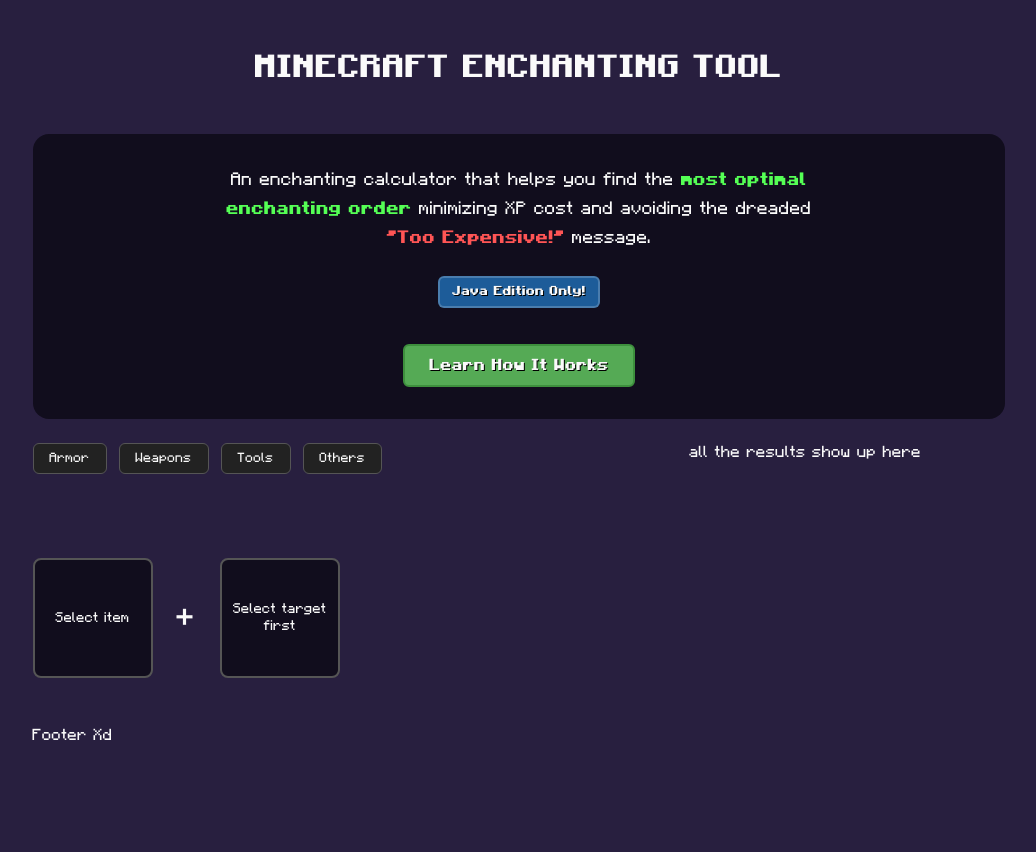
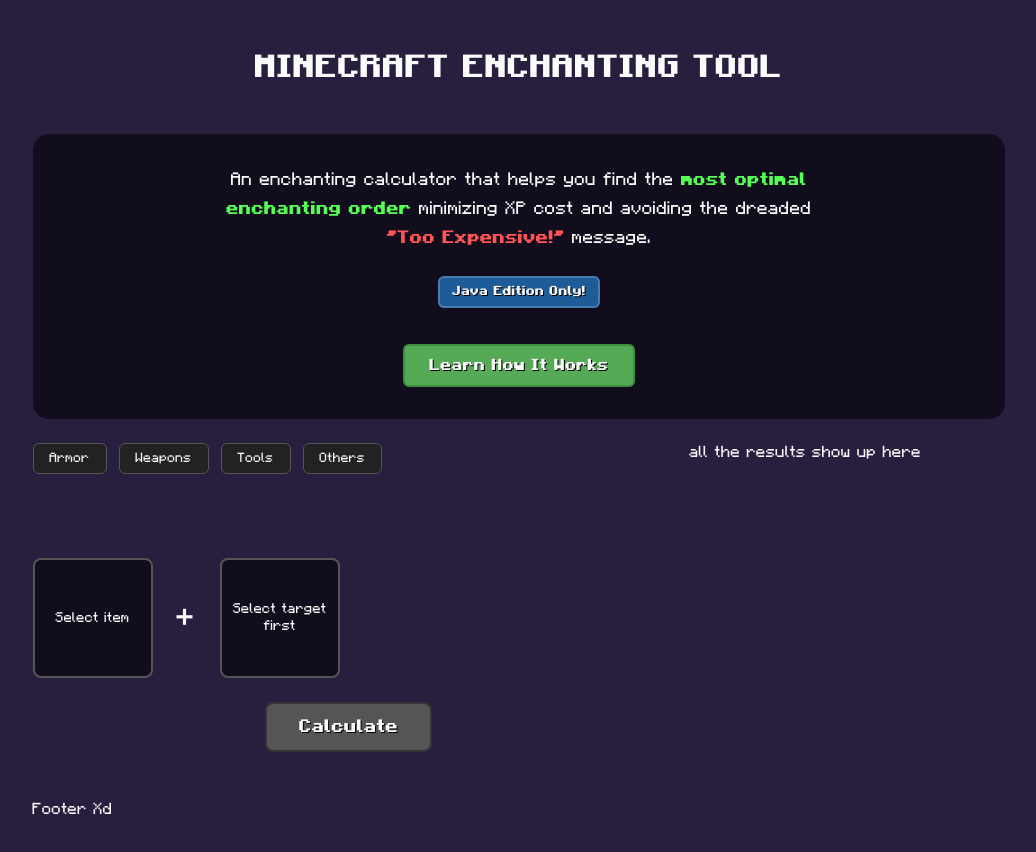
Before and after one commit to lamba44/enchantmentoptimization, a React (Vite) app: page / in a window 1280 px wide. Shown: the top 852 px of the page, without its empty margins (121-1157 px from the left). Before the commit the page ends 800 px from the top, so only its background shows below. Built offline with nearby package versions, Linux system fonts and the light colour scheme.

Commit message:
update: Logic fixed, Enchantment data completed

```diff
--- a/index.html
+++ b/index.html
@@ -3,6 +3,10 @@
     <head>
         <meta charset="UTF-8" />
         <meta name="viewport" content="width=device-width, initial-scale=1.0" />
+        <meta
+            name="description"
+            content="Calculate the optimal Minecraft enchanting order using anvils to minimize XP cost and avoid the 'Too Expensive!' limit. Your ultimate enchanting calculator tool."
+        />
         <link
             rel="icon"
             type="image/x-icon"
--- a/src/Pages/App/App.css
+++ b/src/Pages/App/App.css
@@ -1,4 +1,3 @@
-/* App.css */
 .appheader {
     margin: 48px 0;
     text-align: center;
@@ -268,7 +267,7 @@
     font-size: 12px;
     font-weight: 700;
 }
-/* Level selector with buttons instead of dropdown */
+
 .level-selector {
     display: flex;
     flex-wrap: wrap;
@@ -296,7 +295,7 @@
     border-color: #449944;
     transform: scale(1.1);
 }
-/* Books editor */
+
 .sac-books-editor {
     margin-top: 16px;
 }
@@ -309,12 +308,59 @@
 .books-title {
     font-style: italic;
 }
-/* Grid layout for books */
+
 .books-grid {
     display: grid;
     grid-template-columns: repeat(auto-fill, minmax(280px, 1fr));
     gap: 16px;
 }
+
+.error-message {
+    margin: 16px 0;
+    padding: 12px;
+    background-color: rgba(170, 55, 55, 0.2);
+    border: 1px solid #aa3737;
+    color: #ff8888;
+    border-radius: 8px;
+    font-weight: bold;
+}
+
+.calculate-section {
+    margin-top: 24px;
+    display: flex;
+    justify-content: center;
+    width: 100%;
+}
+
+.calculate-btn {
+    padding: 12px 32px;
+    background: #55aa55;
+    border: 2px solid #3d8f3d;
+    text-shadow: 1px 1px 0px #000;
+    font-weight: bold;
+    font-size: 18px;
+    border-radius: 8px;
+    cursor: pointer;
+    transition: all 0.15s ease;
+}
+
+.calculate-btn:hover {
+    transform: translateY(-2px);
+    background: #66cc66;
+}
+
+.calculate-btn:active {
+    transform: translateY(0);
+}
+
+.calculate-btn:disabled {
+    background: #555555;
+    border-color: #333333;
+    cursor: not-allowed;
+    transform: none;
+    box-shadow: none;
+}
+
 .botright {
     flex: 1;
 }
@@ -324,7 +370,7 @@
 .footertext {
     color: #fafafa;
 }
-/* Responsive adjustments */
+
 @media (max-width: 768px) {
     .sac-enchants-grid {
         grid-template-columns: repeat(auto-fill, minmax(160px, 1fr));
--- a/src/Pages/App/App.jsx
+++ b/src/Pages/App/App.jsx
@@ -15,6 +15,8 @@
     const [existingEnchantsChecked, setExistingEnchantsChecked] =
         React.useState(false);
     const [targetItemEnchants, setTargetItemEnchants] = React.useState({});
+    // Error message state
+    const [errorMessage, setErrorMessage] = React.useState("");
 
     // Get current enchantments based on selected item
     const currentEnchants = selectedSub
@@ -43,6 +45,7 @@
             setSacMode(null);
             setExistingEnchantsChecked(false);
             setTargetItemEnchants({});
+            setErrorMessage("");
         }
     }, [selectedSub]);
 
@@ -82,6 +85,96 @@
             }
             return copy;
         });
+    };
+
+    // Validation and calculation function
+    const validateAndCalculate = () => {
+        setErrorMessage("");
+
+        // Check if target item is selected
+        if (!selectedSub) {
+            setErrorMessage("Error: No target item selected.");
+            return;
+        }
+
+        // Check existing enchantments if checkbox is checked
+        if (
+            existingEnchantsChecked &&
+            Object.keys(targetItemEnchants).length === 0
+        ) {
+            setErrorMessage(
+                "Error: No existing enchantments selected for target item."
+            );
+            return;
+        }
+
+        // Check sacrifice mode is selected
+        if (!sacMode) {
+            setErrorMessage("Error: No sacrifice mode selected.");
+            return;
+        }
+
+        // Validate based on sacrifice mode
+        if (sacMode === "Books") {
+            if (Object.keys(sacBooksEnchants).length === 0) {
+                setErrorMessage("Error: No books selected for sacrifice.");
+                return;
+            }
+        } else if (sacMode === "Item & Books") {
+            const hasSacrificeEnchants =
+                Object.keys(sacItemEnchants).length > 0;
+            const hasBooks = Object.keys(sacBooksEnchants).length > 0;
+
+            if (!hasSacrificeEnchants && !hasBooks) {
+                setErrorMessage(
+                    "Error: No sacrifice enchantments or books selected."
+                );
+                return;
+            }
+
+            if (!hasSacrificeEnchants) {
+                setErrorMessage("Error: No sacrifice enchantments selected.");
+                return;
+            }
+
+            if (!hasBooks) {
+                setErrorMessage("Error: No books selected.");
+                return;
+            }
+        }
+
+        // If all validations pass, collect and log data
+        const calculationData = {
+            targetItem: selectedSub,
+            existingEnchantments: existingEnchantsChecked
+                ? targetItemEnchants
+                : {},
+            sacrificeMode: sacMode,
+            sacrificeItem: sacMode === "Item & Books" ? sacItem : null,
+            sacrificeEnchantments:
+                sacMode === "Item & Books" ? sacItemEnchants : {},
+            booksEnchantments:
+                sacMode === "Books"
+                    ? sacBooksEnchants
+                    : sacMode === "Item & Books"
+                    ? sacBooksEnchants
+                    : {},
+        };
+
+        console.log("Calculation Data:", calculationData);
+        console.log("Raw Data:", {
+            selectedCat,
+            selectedSub,
+            sacMode,
+            sacItem,
+            sacItemEnchants,
+            sacBooksEnchants,
+            existingEnchantsChecked,
+            targetItemEnchants,
+        });
+
+        // In the future, here we would call the calculation function
+        alert("Data validated and collected. Check console for details.");
     };
 
     return (
@@ -201,7 +294,6 @@
                                                 </button>
                                             ))}
                                     </div>
-
                                     {/* Existing enchantments checkbox for target item */}
                                     {selectedSub && (
                                         <div className="existing-enchants-section">
@@ -220,6 +312,7 @@
                                                                 {}
                                                             );
                                                         }
+                                                        setErrorMessage("");
                                                     }}
                                                 />
                                                 <span>
@@ -227,7 +320,6 @@
                                                     Target Item
                                                 </span>
                                             </label>
-
                                             {existingEnchantsChecked && (
                                                 <div className="existing-enchants-grid">
                                                     <div className="existing-enchants-title">
@@ -251,7 +343,6 @@
                                                                     );
                                                                 const isActive =
                                                                     !!selectedLevel;
-
                                                                 return (
                                                                     <div
                                                                         key={
@@ -346,7 +437,6 @@
                                             )}
                                         </div>
                                     )}
-
                                     {/* Slots ALWAYS visible */}
                                     <div className="slots-area">
                                         <div className="slot target-slot">
@@ -378,7 +468,6 @@
                                             )}
                                         </div>
                                     </div>
-
                                     {/* --- Sacrifice UI only appears when target is selected --- */}
                                     {selectedSub && (
                                         <>
@@ -392,16 +481,18 @@
                                                                     ? "active"
                                                                     : ""
                                                             }`}
-                                                            onClick={() =>
-                                                                setSacMode(m)
-                                                            }
+                                                            onClick={() => {
+                                                                setSacMode(m);
+                                                                setErrorMessage(
+                                                                    ""
+                                                                );
+                                                            }}
                                                         >
                                                             {m}
                                                         </button>
                                                     )
                                                 )}
                                             </div>
-
                                             {/* Prompt to select mode if none is selected */}
                                             {!sacMode && (
                                                 <div className="mode-prompt">
@@ -409,7 +500,6 @@
                                                     mode above
                                                 </div>
                                             )}
-
                                             {/* Books editor (shown when mode is Books) */}
                                             {sacMode === "Books" && (
                                                 <div className="sac-books-editor">
@@ -434,7 +524,6 @@
                                                                     );
                                                                 const isActive =
                                                                     !!selectedLevel;
-
                                                                 return (
                                                                     <div
                                                                         key={
@@ -527,7 +616,6 @@
                                                     </div>
                                                 </div>
                                             )}
-
                                             {/* Item & Books editor */}
                                             {sacMode === "Item & Books" && (
                                                 <>
@@ -561,7 +649,6 @@
                                                                         );
                                                                     const isActive =
                                                                         !!selectedLevel;
-
                                                                     return (
                                                                         <div
                                                                             key={
@@ -653,7 +740,6 @@
                                                             )}
                                                         </div>
                                                     </div>
-
                                                     {/* Books Section */}
                                                     <div className="sac-books-editor">
                                                         <div className="books-header">
@@ -677,7 +763,6 @@
                                                                         );
                                                                     const isActive =
                                                                         !!selectedLevel;
-
                                                                     return (
                                                                         <div
                                                                             key={
@@ -773,6 +858,23 @@
                                             )}
                                         </>
                                     )}
+                                    {/* Error message display */}
+                                    {errorMessage && (
+                                        <div className="error-message">
+                                            {errorMessage}
+                                        </div>
+                                    )}
+
+                                    {/* Calculate button */}
+                                    <div className="calculate-section">
+                                        <button
+                                            className="calculate-btn"
+                                            onClick={validateAndCalculate}
+                                            disabled={!selectedSub}
+                                        >
+                                            Calculate
+                                        </button>
+                                    </div>
                                 </>
                             );
                         })()}
```
Also changed, not shown: src/data/enchantmentData.js (+16 -6 lines).
